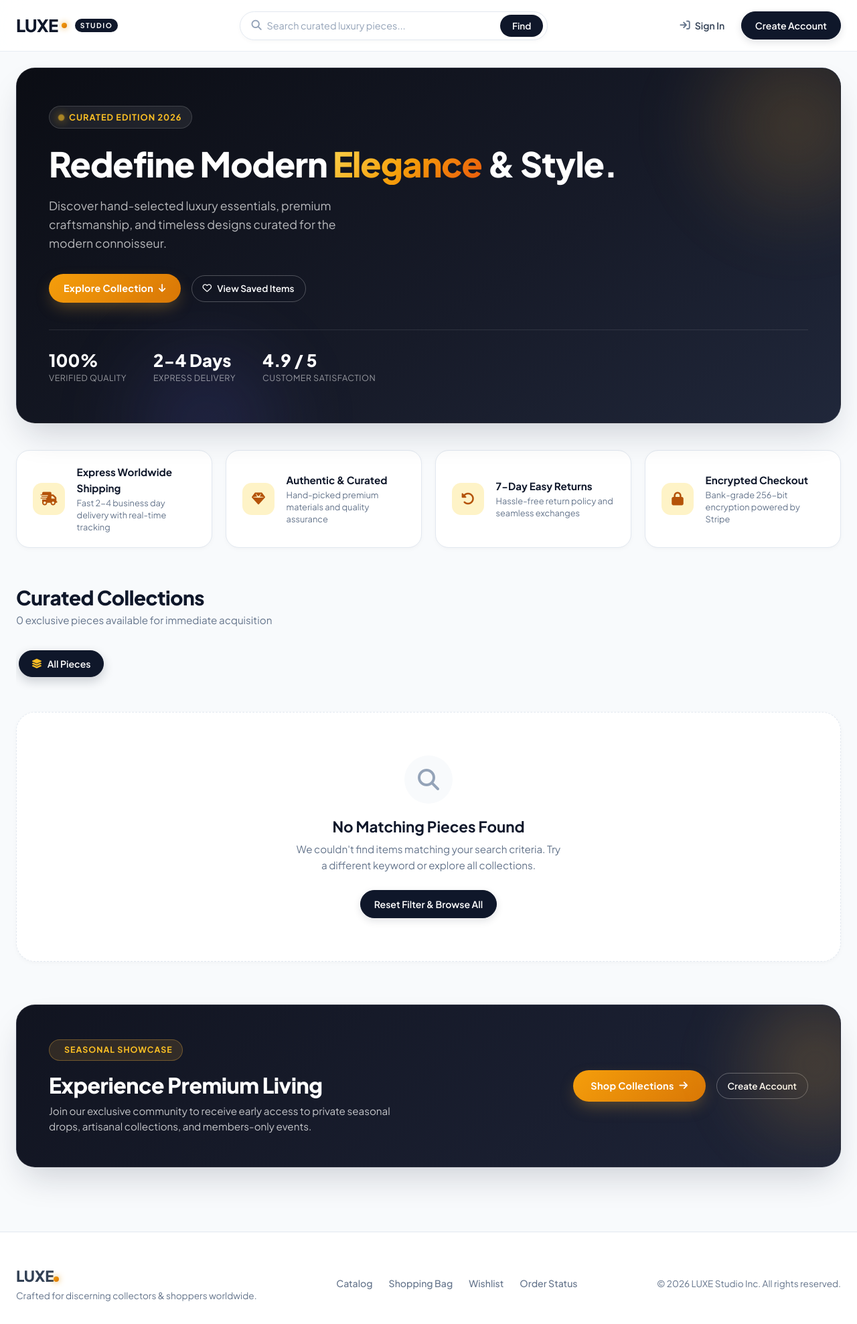
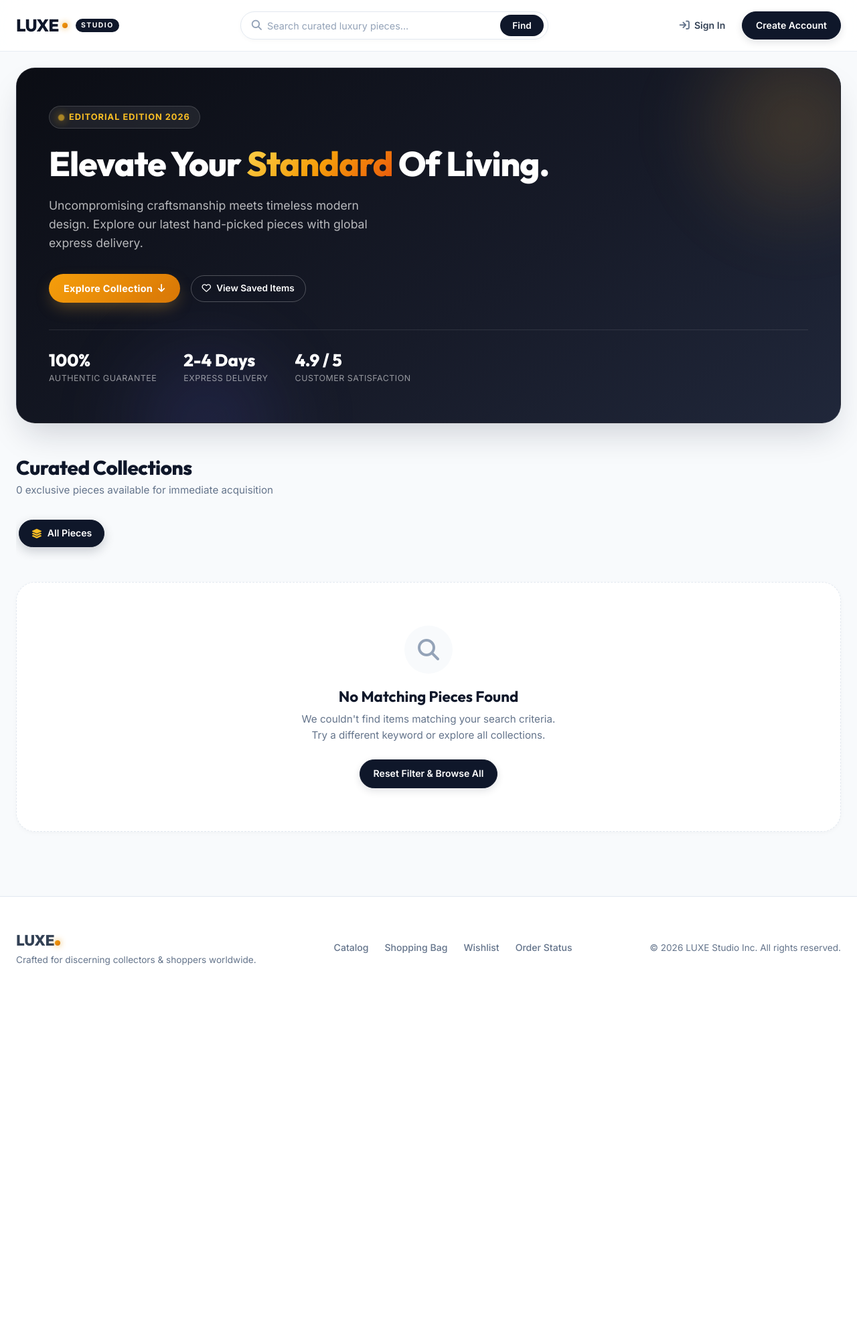
Before and after one commit to dhurka832/Ecommerce, a Django app: page / in a window 1280 px wide. Shown: the whole page at 67% size. After the commit the page ends 1441 px from the top, so only its background shows below. Run offline with Django 5.2, Linux system fonts and the light colour scheme; data that the repository does not hold is empty; parts of the project's set-up code (start-up, migrations or seed data) failed here and were passed over.

Commit message:
modify and save the UI changes

```diff
--- a/store/static/store/css/main.css
+++ b/store/static/store/css/main.css
@@ -3,7 +3,7 @@
    Bespoke, Editorial, Card-Driven Architecture
    ========================================================================== */
 
-@import url('https://fonts.googleapis.com/css2?family=Plus+Jakarta+Sans:ital,wght@0,300..800;1,300..800&family=Outfit:wght@300;400;500;600;700;800;900&family=Syne:wght@500;700;800&display=swap');
+@import url('https://fonts.googleapis.com/css2?family=Inter:ital,opsz,wght@0,14..32,100..900;1,14..32,100..900&family=Outfit:wght@300;400;500;600;700;800;900&display=swap');
 
 :root {
   /* Colors */
@@ -45,8 +45,8 @@
   --border-focus: #e5a93c;
 
   /* Typography */
-  --font-display: 'Plus Jakarta Sans', 'Outfit', -apple-system, BlinkMacSystemFont, "Segoe UI", sans-serif;
-  --font-body: 'Plus Jakarta Sans', -apple-system, BlinkMacSystemFont, "Segoe UI", Roboto, sans-serif;
+  --font-display: 'Outfit', -apple-system, BlinkMacSystemFont, "Segoe UI", sans-serif;
+  --font-body: 'Inter', -apple-system, BlinkMacSystemFont, "Segoe UI", Roboto, sans-serif;
 
   /* Radii */
   --radius-xs: 6px;
@@ -666,128 +666,6 @@ button, input, select, textarea {
 
 .bento-card-dark .bento-card-link {
   color: #fbbf24;
-}
-
-/* Value Proposition Features Bar */
-.hero-features-bar {
-  display: grid;
-  grid-template-columns: repeat(auto-fit, minmax(240px, 1fr));
-  gap: 1.25rem;
-  margin: 2.5rem 0 3.5rem;
-}
-
-.hero-feature-card {
-  display: flex;
-  align-items: center;
-  gap: 1.1rem;
-  background: #ffffff;
-  border: 1px solid var(--border-light);
-  border-radius: var(--radius-lg);
-  padding: 1.25rem 1.5rem;
-  box-shadow: var(--shadow-subtle);
-  transition: var(--tr-smooth);
-}
-
-.hero-feature-card:hover {
-  transform: translateY(-3px);
-  border-color: rgba(229, 169, 60, 0.4);
-  box-shadow: var(--shadow-card-hover);
-}
-
-.hero-feature-icon {
-  width: 48px;
-  height: 48px;
-  border-radius: var(--radius-md);
-  background: var(--accent-gold-light);
-  color: var(--accent-gold-dark);
-  display: flex;
-  align-items: center;
-  justify-content: center;
-  font-size: 1.25rem;
-  flex-shrink: 0;
-  transition: var(--tr-bounce);
-}
-
-.hero-feature-card:hover .hero-feature-icon {
-  transform: scale(1.08) rotate(4deg);
-  background: var(--accent-gold-gradient);
-  color: #ffffff;
-}
-
-.hero-feature-title {
-  font-size: 0.95rem;
-  font-weight: 700;
-  color: var(--text-dark);
-  margin-bottom: 2px;
-}
-
-.hero-feature-desc {
-  font-size: 0.8rem;
-  color: var(--text-muted);
-  margin-bottom: 0;
-  line-height: 1.4;
-}
-
-/* Promotional Showcase Banner */
-.luxe-promo-banner {
-  background: linear-gradient(135deg, #111420 0%, #1e2438 100%);
-  border-radius: var(--radius-xl);
-  padding: 3rem;
-  color: #ffffff;
-  margin: 4rem 0 2rem;
-  position: relative;
-  overflow: hidden;
-  border: 1px solid rgba(255, 255, 255, 0.08);
-  box-shadow: var(--shadow-elevated);
-  display: flex;
-  align-items: center;
-  justify-content: space-between;
-  gap: 2rem;
-  flex-wrap: wrap;
-}
-
-.luxe-promo-banner::before {
-  content: '';
-  position: absolute;
-  top: -30%;
-  right: -10%;
-  width: 320px;
-  height: 320px;
-  background: radial-gradient(circle, rgba(229, 169, 60, 0.25) 0%, rgba(229, 169, 60, 0) 70%);
-  filter: blur(35px);
-  pointer-events: none;
-}
-
-.promo-badge {
-  display: inline-flex;
-  align-items: center;
-  gap: 8px;
-  background: rgba(229, 169, 60, 0.15);
-  border: 1px solid rgba(229, 169, 60, 0.35);
-  color: #fbbf24;
-  padding: 5px 14px;
-  border-radius: var(--radius-pill);
-  font-size: 0.78rem;
-  font-weight: 700;
-  letter-spacing: 1px;
-  text-transform: uppercase;
-  margin-bottom: 1rem;
-}
-
-.promo-title {
-  font-size: 2rem;
-  font-weight: 800;
-  color: #ffffff;
-  margin-bottom: 0.5rem;
-  letter-spacing: -0.5px;
-}
-
-.promo-subtitle {
-  font-size: 0.95rem;
-  color: rgba(255, 255, 255, 0.75);
-  max-width: 540px;
-  margin-bottom: 0;
-  line-height: 1.5;
 }
 
 /* ==========================================================================
--- a/store/static/store/js/chatbot.js
+++ b/store/static/store/js/chatbot.js
@@ -1,5 +1,5 @@
 /* ==========================================================================
-   LUXE STORE ASSISTANT CHATBOT WIDGET
+   LUXE CONCIERGE CHATBOT WIDGET
    Pure JS (No Bootstrap dependencies)
    ========================================================================== */
 
@@ -53,7 +53,7 @@ document.addEventListener('DOMContentLoaded', function () {
     const loadingDiv = document.createElement('div');
     loadingDiv.id = 'chatbotLoading';
     loadingDiv.className = 'chatbot-msg chatbot-msg-bot';
-    loadingDiv.innerHTML = '<div class="chatbot-bubble" style="opacity:0.8;"><i class="fa fa-spinner fa-spin" style="margin-right:6px;"></i><em>Assistant is thinking...</em></div>';
+    loadingDiv.innerHTML = '<div class="chatbot-bubble" style="opacity:0.8;"><i class="fa fa-spinner fa-spin" style="margin-right:6px;"></i><em>Concierge is thinking...</em></div>';
     chatBody.appendChild(loadingDiv);
     scrollToBottom();
   }
--- a/store/templates/store/base.html
+++ b/store/templates/store/base.html
@@ -6,10 +6,7 @@
   <meta name="viewport" content="width=device-width, initial-scale=1.0">
   <title>{% block title %}LUXE — Curated Luxury & Lifestyle{% endblock %}</title>
 
-  <!-- Google Fonts & Font Awesome 6 -->
-  <link rel="preconnect" href="https://fonts.googleapis.com">
-  <link rel="preconnect" href="https://fonts.gstatic.com" crossorigin>
-  <link href="https://fonts.googleapis.com/css2?family=Outfit:wght@300;400;500;600;700;800;900&family=Plus+Jakarta+Sans:ital,wght@0,300..800;1,300..800&family=Syne:wght@500;700;800&display=swap" rel="stylesheet">
+  <!-- Font Awesome 6 -->
   <link rel="stylesheet" href="https://cdnjs.cloudflare.com/ajax/libs/font-awesome/6.5.0/css/all.min.css">
 
   <!-- Custom Luxe Design System (Pure CSS - No Bootstrap) -->
--- a/store/templates/store/cart.html
+++ b/store/templates/store/cart.html
@@ -8,7 +8,7 @@
     <div>
       <h1 class="luxe-section-title">Your Shopping Bag</h1>
       <p class="luxe-section-subtitle">
-        {{ items.count }} curated item{{ items.count|pluralize }} in your shopping bag
+        {{ items.count }} curated item{{ items.count|pluralize }} in your private selection
       </p>
     </div>
     {% if items %}
--- a/store/templates/store/home.html
+++ b/store/templates/store/home.html
@@ -1,24 +1,24 @@
 {% extends 'store/base.html' %}
-{% block title %}LUXE — Curated Luxury & Modern Lifestyle{% endblock %}
+{% block title %}LUXE — Premium Curated Shopping{% endblock %}
 
 {% block content %}
 <div class="luxe-container">
 
   <!-- Editorial Hero Section -->
-  <section class="luxe-hero-banner animate-fade-in">
+  <section class="luxe-hero-banner">
 
     <!-- Primary Showcase Card -->
     <div class="hero-main-card">
       <div>
         <div class="hero-tag-badge">
           <span class="hero-tag-pulse"></span>
-          <span>Curated Edition 2026</span>
+          <span>Editorial Edition 2026</span>
         </div>
         <h1 class="hero-title">
-          Redefine Modern <em>Elegance</em> & Style.
+          Elevate Your <em>Standard</em> Of Living.
         </h1>
         <p class="hero-subtitle">
-          Discover hand-selected luxury essentials, premium craftsmanship, and timeless designs curated for the modern connoisseur.
+          Uncompromising craftsmanship meets timeless modern design. Explore our latest hand-picked pieces with global express delivery.
         </p>
         <div class="hero-cta-group">
           <a href="#catalog" class="luxe-btn-gold">
@@ -35,7 +35,7 @@
       <div class="hero-stats-row">
         <div class="hero-stat-item">
           <div class="hero-stat-num">100%</div>
-          <div class="hero-stat-label">Verified Quality</div>
+          <div class="hero-stat-label">Authentic Guarantee</div>
         </div>
         <div class="hero-stat-item">
           <div class="hero-stat-num">2-4 Days</div>
@@ -50,48 +50,8 @@
 
   </section>
 
-  <!-- Value Proposition Bar -->
-  <section class="hero-features-bar">
-    <div class="hero-feature-card">
-      <div class="hero-feature-icon">
-        <i class="fa-solid fa-truck-fast"></i>
-      </div>
-      <div>
-        <div class="hero-feature-title">Express Worldwide Shipping</div>
-        <div class="hero-feature-desc">Fast 2-4 business day delivery with real-time tracking</div>
-      </div>
-    </div>
-    <div class="hero-feature-card">
-      <div class="hero-feature-icon">
-        <i class="fa-solid fa-gem"></i>
-      </div>
-      <div>
-        <div class="hero-feature-title">Authentic & Curated</div>
-        <div class="hero-feature-desc">Hand-picked premium materials and quality assurance</div>
-      </div>
-    </div>
-    <div class="hero-feature-card">
-      <div class="hero-feature-icon">
-        <i class="fa-solid fa-rotate-left"></i>
-      </div>
-      <div>
-        <div class="hero-feature-title">7-Day Easy Returns</div>
-        <div class="hero-feature-desc">Hassle-free return policy and seamless exchanges</div>
-      </div>
-    </div>
-    <div class="hero-feature-card">
-      <div class="hero-feature-icon">
-        <i class="fa-solid fa-lock"></i>
-      </div>
-      <div>
-        <div class="hero-feature-title">Encrypted Checkout</div>
-        <div class="hero-feature-desc">Bank-grade 256-bit encryption powered by Stripe</div>
-      </div>
-    </div>
-  </section>
-
   <!-- Category Filter Cards Deck -->
-  <section id="catalog">
+  <section id="catalog" style="margin-top: 3rem;">
     <div class="luxe-section-header">
       <div>
         <h2 class="luxe-section-title">
@@ -212,29 +172,5 @@
 
   </section>
 
-  <!-- Showcase / Newsletter Promo Banner -->
-  <section class="luxe-promo-banner animate-fade-up">
-    <div>
-      <div class="promo-badge">
-        <i class="fa-solid fa-sparkles"></i> Seasonal Showcase
-      </div>
-      <h2 class="promo-title">Experience Premium Living</h2>
-      <p class="promo-subtitle">
-        Join our exclusive community to receive early access to private seasonal drops, artisanal collections, and members-only events.
-      </p>
-    </div>
-    <div style="display: flex; gap: 1rem; align-items: center; flex-wrap: wrap;">
-      <a href="#catalog" class="luxe-btn-gold" style="padding: 12px 26px;">
-        <span>Shop Collections</span>
-        <i class="fa fa-arrow-right"></i>
-      </a>
-      {% if not user.is_authenticated %}
-        <a href="{% url 'register' %}" class="luxe-btn-outline" style="color: #ffffff; border-color: rgba(255,255,255,0.3);">
-          <span>Create Account</span>
-        </a>
-      {% endif %}
-    </div>
-  </section>
-
 </div>
 {% endblock %}
--- a/store/templates/store/wishlist.html
+++ b/store/templates/store/wishlist.html
@@ -6,7 +6,7 @@
 
   <div class="luxe-section-header">
     <div>
-      <h1 class="luxe-section-title">Your Wishlist</h1>
+      <h1 class="luxe-section-title">Your Private Wishlist</h1>
       <p class="luxe-section-subtitle">
         {{ items.count }} reserved piece{{ items.count|pluralize }} saved for future acquisition
       </p>
@@ -74,7 +74,7 @@
       <i class="fa-regular fa-heart"></i>
     </div>
     <h2 class="luxe-empty-title">Your Wishlist is Empty</h2>
-    <p class="luxe-empty-text">Tap the heart icon on any piece to save it to your wishlist and receive priority availability notifications.</p>
+    <p class="luxe-empty-text">Tap the heart icon on any piece to save it to your private portfolio and receive priority availability notifications.</p>
     <a href="/" class="luxe-btn-primary">
       <i class="fa-solid fa-gem"></i>
       <span>Explore Exclusive Catalog</span>
```
Also changed, not shown: README.md, requirements.txt (line endings or trailing spaces), 12 other files.
